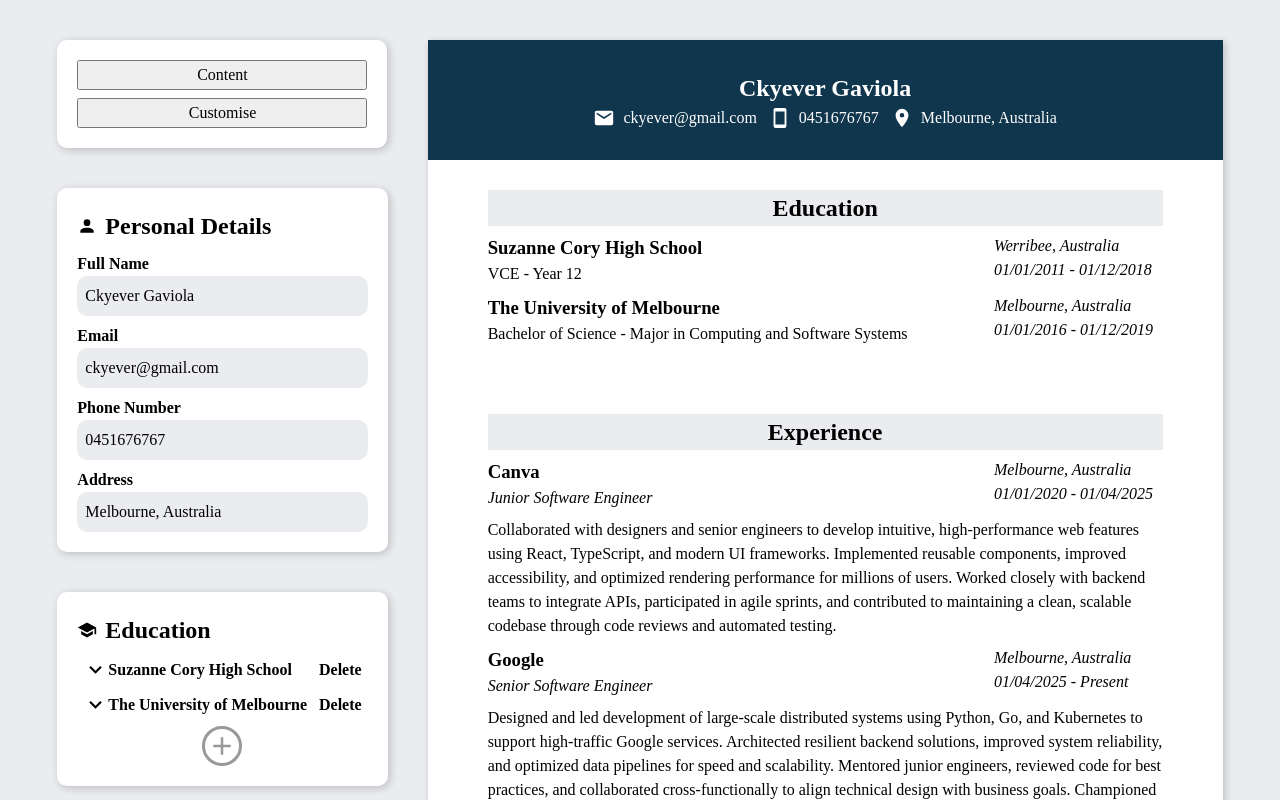
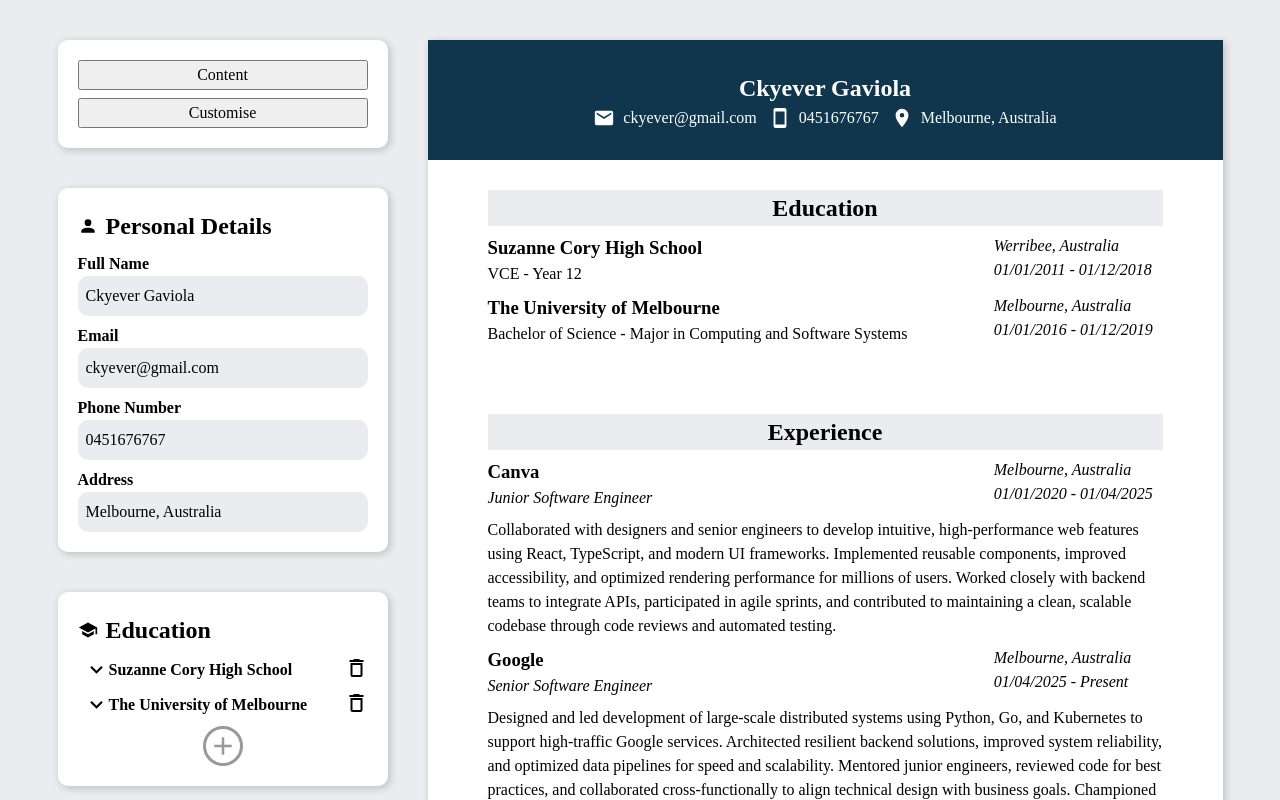
Before and after one commit to ckyever/cv-application, a React (Vite) app: page / in a window 1280 px wide. Shown: the top 800 px of the page. Built offline with nearby package versions, Linux system fonts and the light colour scheme.

Commit message:
Replace delete text with an icon

```diff
--- a/src/components/EditSelector.jsx
+++ b/src/components/EditSelector.jsx
@@ -49,9 +49,7 @@ function EditSelector({
           onClick={() => {
             handleDelete(listKey, element.id, resumeData, setResumeData);
           }}
-        >
-          Delete
-        </button>
+        ></button>
       </div>
       <form className={"edit-form" + (isExpanded ? "show" : "")}>
         {Object.keys(element).map((key) => {
--- a/src/styles/EditSelector.css
+++ b/src/styles/EditSelector.css
@@ -14,18 +14,29 @@
   border: none;
 }
 
-.edit-element {
+.selector-buttons .edit-element {
   display: flex;
   align-items: center;
   width: 100%;
 }
 
-.edit-element .icon {
+.selector-buttons .edit-element .icon {
   width: 25px;
 }
 
-.edit-element .icon.collapse {
+.selector-buttons .edit-element .icon.collapse {
   transform: scaleY(-1);
+}
+
+.selector-buttons .delete-element {
+  width: 24px;
+  height: 24px;
+  background: url("../assets/delete-outline.svg") no-repeat center/cover;
+  cursor: pointer;
+}
+
+.selector-buttons .delete-element:hover {
+  background-image: url("../assets/delete-empty-outline.svg");
 }
 
 .edit-form {
```
Also changed, not shown: src/assets/delete-empty-outline.svg (added), src/assets/delete-outline.svg (added).
